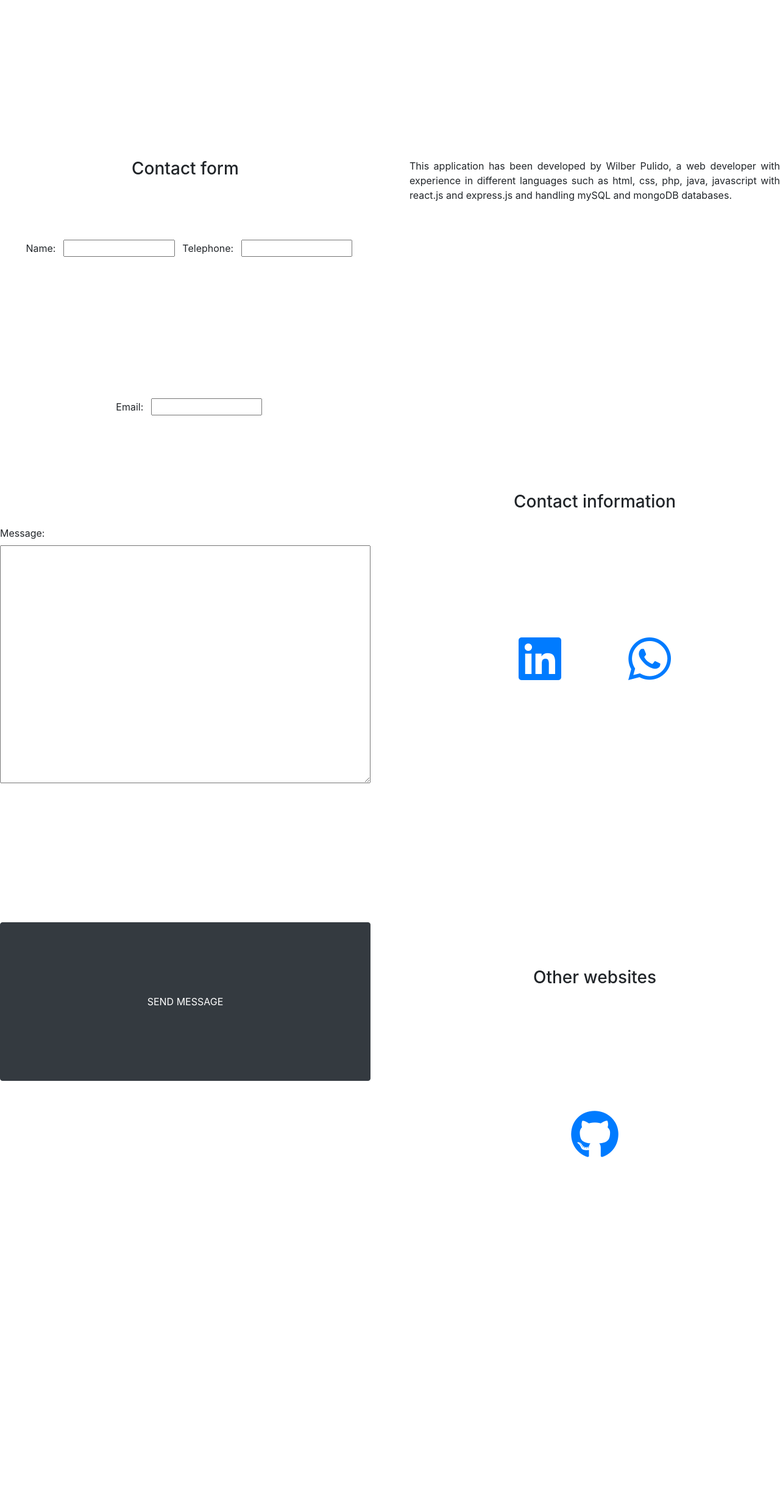
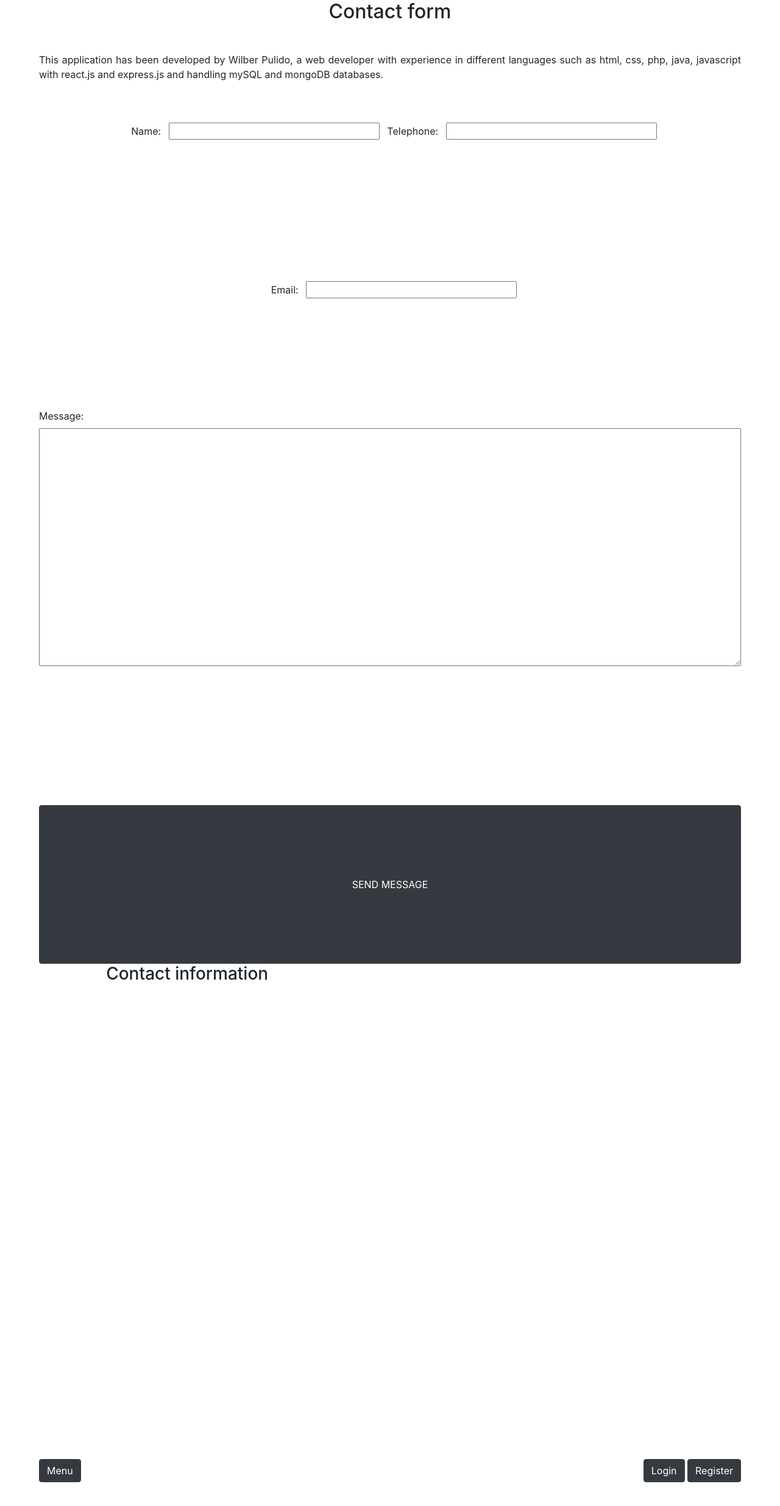
Before and after one commit to wilberpulido/Lista-de-tareas, a PHP site: page /view/contact.php in a window 1280 px wide. Shown: the top 2469 px of the page at 61% size. Run offline with PHP 8.4, Linux system fonts and the light colour scheme; some libraries are stand-ins or nearby versions.

Commit message:
Termine aboutme para telefonos, comence con contact

```diff
--- a/style/style.css
+++ b/style/style.css
@@ -190,51 +157,22 @@
     justify-content: center;
 }
 .icon{
-    width: 10vw;
+    width: 18vw;
     height: 20vh;
-    margin: 0vh 1vh;
+    margin: 0vh 0.5vw;
     display: flex;
-    justify-content: center;
+    align-items: center;
 
 }
-.iconHTML{
-    background-image: url("../images/logoHTML.png");
-    background-repeat: no-repeat;
-    background-position: center;
-    background-size: contain;
+.icon img {
+    width: 100%;
+    height: 10vh;
 }
-.iconCSS{
-    background-image: url("../images/logoCSS.png");
-    background-repeat: no-repeat;
-    background-position: center;
-    background-size: contain;
-}
-.iconBOOTS{
-    background-image: url("../images/logoBootstrapStack.png");
-    background-repeat: no-repeat;
-    background-position: center;
-    background-size: contain;
-}
-.iconPHP{
-    background-image: url("../images/logoPHP.png");
-    background-repeat: no-repeat;
-    background-position: center;
-    background-size: contain;
-}
-.iconMYSQL{
-    background-image: url("../images/logomySQL.jpg");
-    background-repeat: no-repeat;
-    background-position: center;
-    background-size: contain;
-}
-
-.contact{
-    display: grid;
-    grid-template-columns: 1fr 1fr;
-    grid-template-rows: 60vh;
-    grid-row-gap: 10vh;
-    grid-column-gap: 5vw;
-    margin-top: 10vh;
+#contactPage{
+    display: flex;
+    flex-wrap: wrap;
+    width: 90vw;
+    margin: 0 auto;
 }
 
 #formContact{
--- a/view/contact.php
+++ b/view/contact.php
@@ -10,27 +10,38 @@
     <link rel="stylesheet" href="../style/style.css">
     <link rel="shortcut icon" href="../images/iconTask.icon"/>
     <script src="https://kit.fontawesome.com/ae8e09c608.js" crossorigin="anonymous"></script>
+    <script defer type="text/javascript" src="../funciones.js"></script>
     <title>Contact</title>
 </head>
 <body>
 <div class="container-fluid">
     <header>
+        <div>
+            <button class="btn btn-dark btn-menu"> Menu</button>
+            <div class="other-submenu">
+                <button class="btn btn-dark"> <a href="./login.html"> Login </a> </button>
+                <button class="btn btn-dark"> <a href="./registration.html"> Register </a></button>
+            </div>
             <?php
             $whyUseUrl = "./whyUseApp.php";
-            $loginUrl = "./login.html";
             $aboutMeUrl = "./aboutMe.php";
-            $registerUrl = "./registration.html";
             $contactUrl = "./contact.php";
-                include("landingPage/header.php");
+            include("landingPage/header.php");
             ?>
+        </div>
     </header>
     <main>
-
-        <section class="contact">
+        <section id="contactPage">
             <div>
-                <h3 class="text-center mb-5">
+                <h2 class="text-center mb-5">
                     Contact form
-                </h3>
+                </h2>
+                <p class="text-justify">
+                    This application has been developed by Wilber Pulido,
+                    a web developer with experience in different languages such as
+                    html, css, php, java, javascript with react.js and express.js and handling mySQL and mongoDB
+                    databases.
+                </p>
                 <form id="formContact" method="POST" action="../services/contactMail.php">
                     <div class="container-label-input">
                         <label for="nameContact">Name: </label>
@@ -70,12 +81,6 @@
                 ?>
             </div>
             <div id="personalDate">
-                <p class="text-justify">
-                    This application has been developed by Wilber Pulido,
-                    a web developer with experience in different languages such as
-                    html, css, php, java, javascript with react.js and express.js and handling mySQL and mongoDB
-                    databases.
-                </p>
                 <h3 class="text-center">Contact information</h3>
                 <div class="contactInf">
                     <a class="icon" href="https://www.linkedin.com/in/wilber-pulido-b523116b/" target="_blank">
```
Also changed, not shown: other parts of style/style.css (+26 -40 lines), view/aboutMe.php (+20 -15 lines), view/whyUseApp.php (+9 -9 lines).
